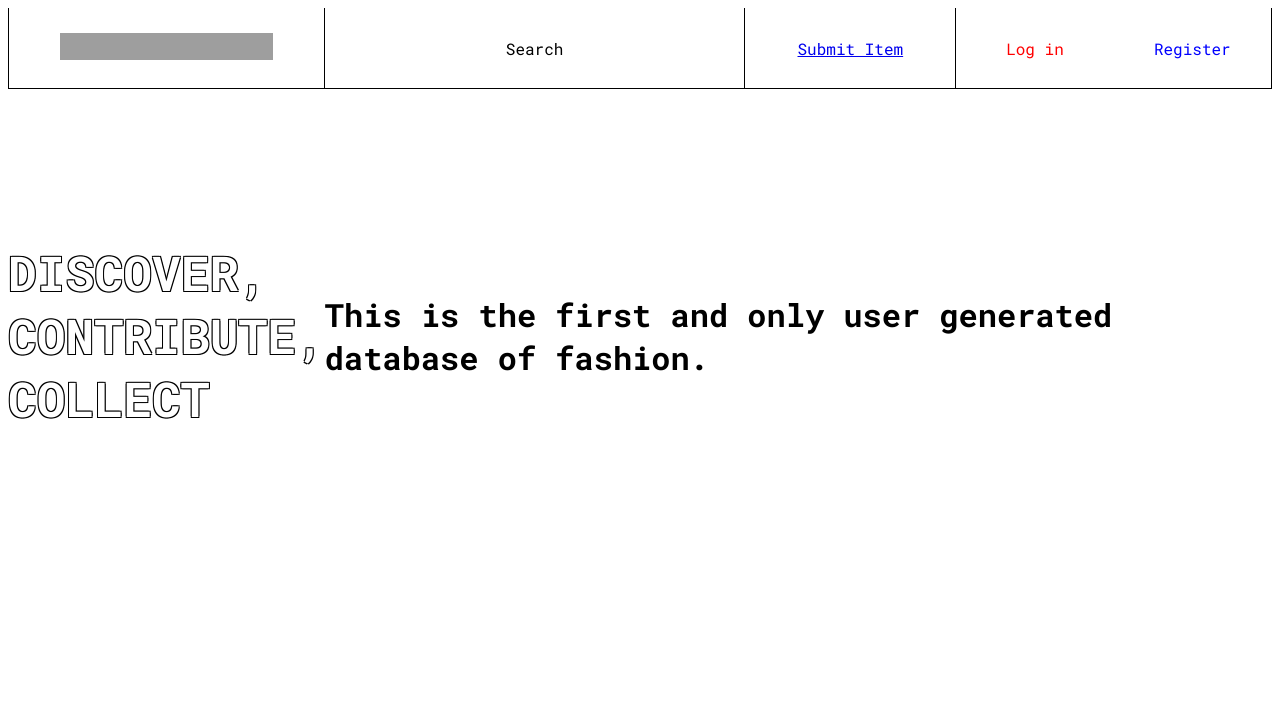
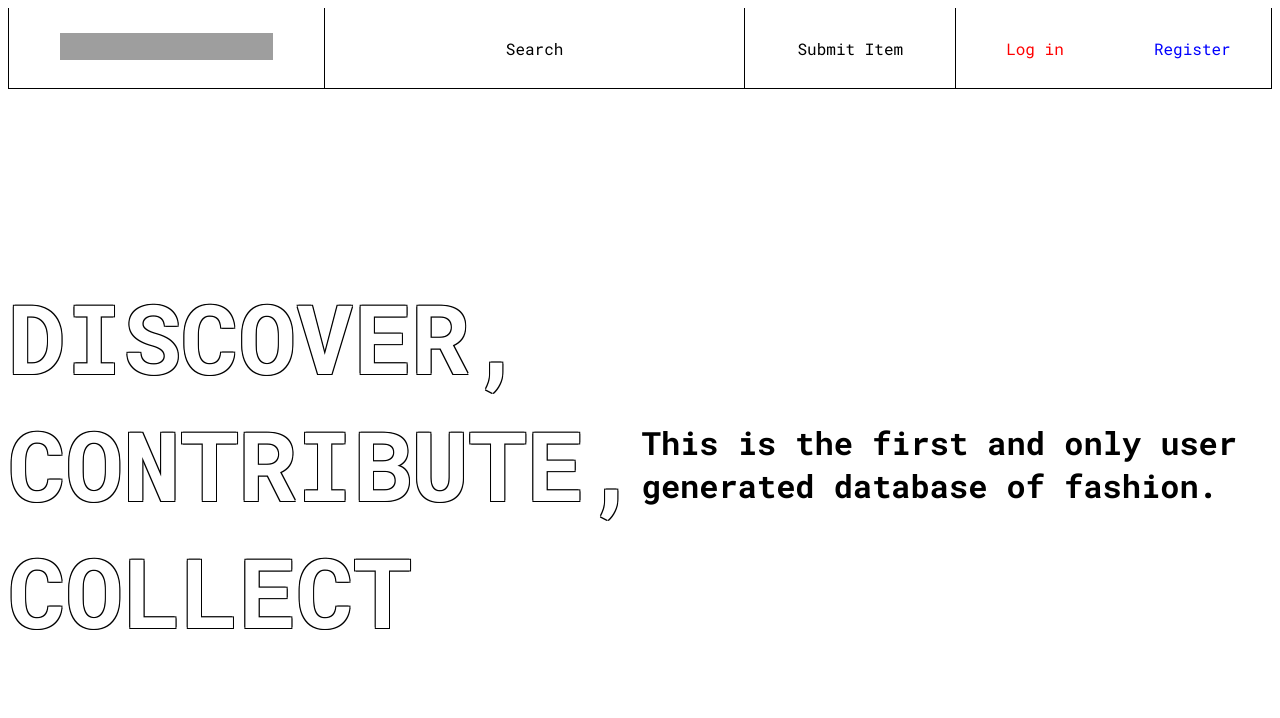
Before and after one commit to m4tti1/collections, a Flask app: page / in a window 1280 px wide. Shown: the top 718 px of the page. Run offline with Flask 2, Linux system fonts and the light colour scheme; grey boxes are pictures that could not be loaded.

Commit message:
fixed submit link change hp styling

```diff
--- a/collectionsapp/static/styles.css
+++ b/collectionsapp/static/styles.css
@@ -48,6 +48,10 @@ nav{
     flex: 2;
     border-right-style: none;
     border-left-style: none;
+}
+
+
+.submit_link{
     color: black;
     text-decoration: none;
 }
@@ -75,6 +79,7 @@ nav{
 }
 
 .introduction{
+  flex: 1;
   font-size: 32px;
   font-weight: bold;
 }
--- a/collectionsapp/templates/base.html
+++ b/collectionsapp/templates/base.html
@@ -25,7 +25,7 @@
             </div>
 
             <nav>
-                <a href="submit.html">Submit Item</a>
+                <a class= "submit_link" href="collectionsapp/templates/submit.html">Submit Item</a>
             </nav>
 
             <div class="account_login">
--- a/collectionsapp/templates/index.html
+++ b/collectionsapp/templates/index.html
@@ -2,8 +2,10 @@
 
 {% block content %}
 <main>
+    <div class="index_headline">
+        <h1> DISCOVER, CONTRIBUTE, COLLECT</h1>
+    </div>
     <div class="introduction">
-        <h1 class="index_headline"> DISCOVER, CONTRIBUTE, COLLECT</h1>
         <p>This is the first and only user generated database of fashion.</p>
     </div>
 </main>
```
